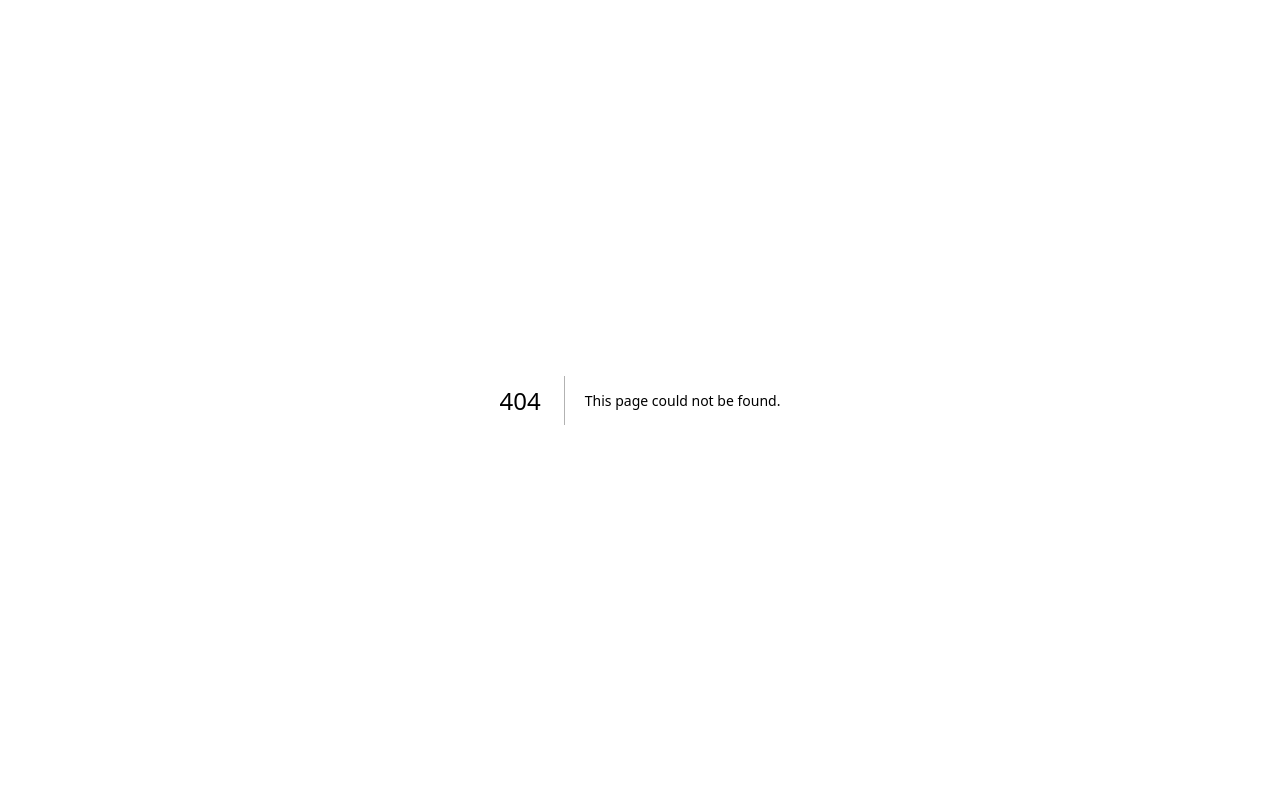
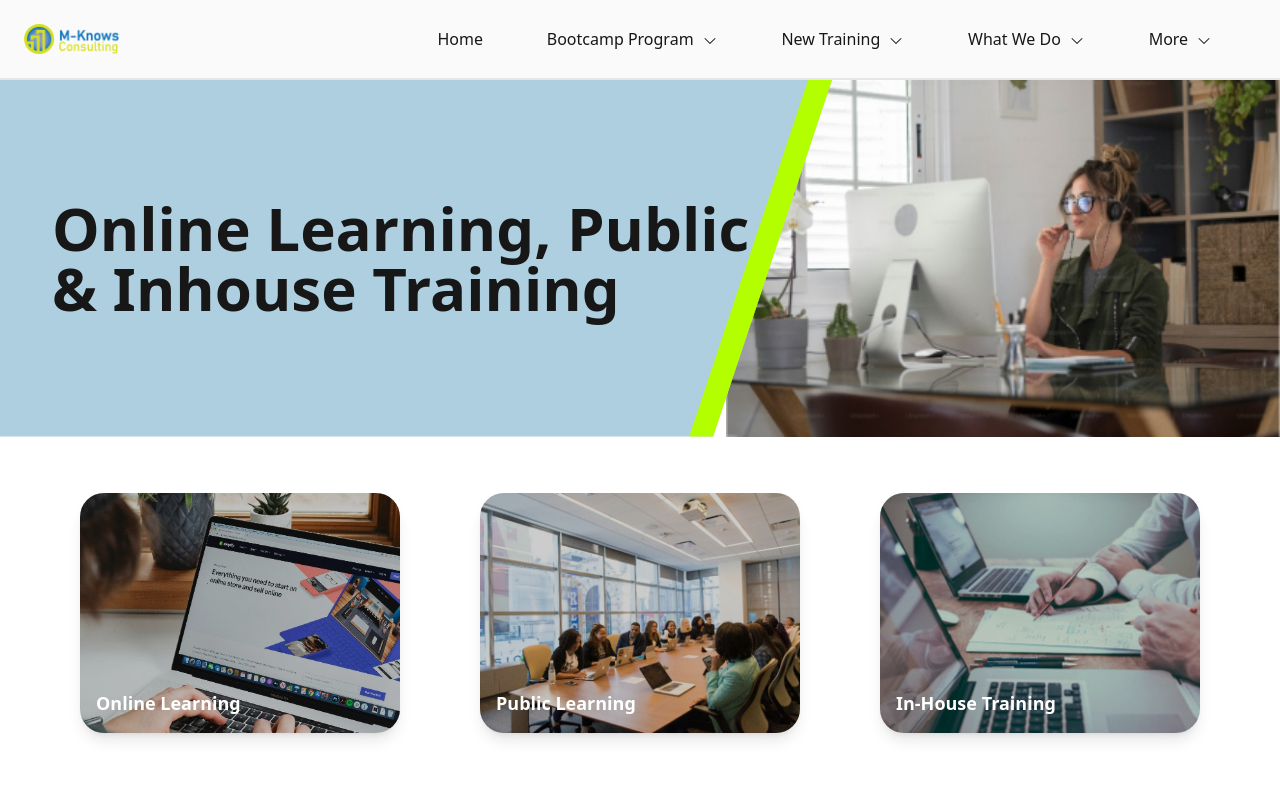
Before and after one commit to Tim4-4IA06-P3L/MKnows-FrontEnd, a Next.js app: page /what-we-do/training in a window 1280 px wide. Before the commit this address had no page. Shown: the top 800 px of the page. Built offline with nearby package versions, Linux system fonts and the light colour scheme.

Commit message:
Add training page

```diff
--- /dev/null
+++ b/app/what-we-do/training/page.tsx
@@ -0,0 +1,48 @@
+import React from "react";
+import Navbar from "../../components/Navbar";
+import Footer from "../../components/Footer";
+import CoverPage from "../../components/CoverPage";
+import Card from "../../components/Card";
+
+const Home = () => {
+  return (
+    <body>
+      <Navbar />
+      <main>
+        {/* Hero */}
+        <section className="pb-14">
+          <CoverPage
+            bgSrc="/OnlineLearn.png"
+            coverTitle="Online Learning, Public & Inhouse Training"
+          />
+        </section>
+
+        {/* Grid */}
+        <section className="">
+          <div className="container mx-auto sm:px-4 md:px-6 lg:px-10 pb-36">
+            <div className="grid sm:grid-cols-1 md:grid-cols-2 lg:grid-cols-3 gap-20 mx-10">
+              <Card
+                title="Online Learning"
+                imgSrc="/ol.jpeg"
+                link="/what-we-do/training/online-learning"
+              />
+              <Card
+                title="Public Learning"
+                imgSrc="/pl.jpeg"
+                link="/what-we-do/training/public-learning"
+              />
+              <Card
+                title="In-House Training"
+                imgSrc="/PKT.png"
+                link="/what-we-do/training/in-house"
+              />
+            </div>
+          </div>
+        </section>
+      </main>
+      <Footer />
+    </body>
+  );
+};
+
+export default Home;
```
